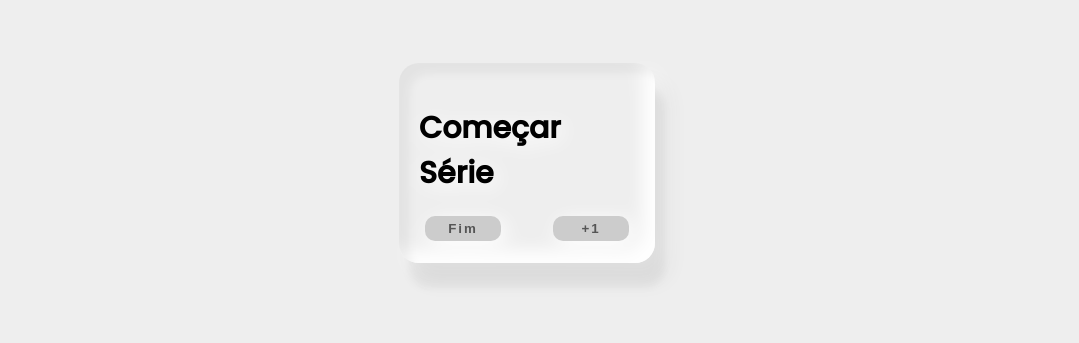
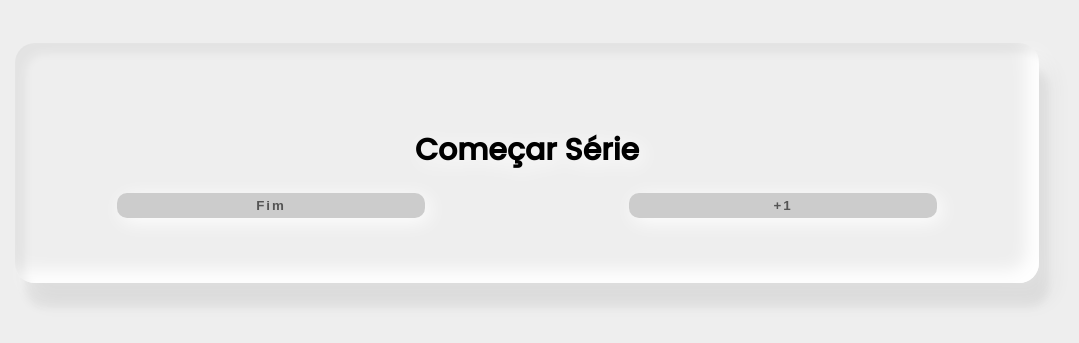
Before and after one commit to JoaoGuilhermeTest/botao, a plain HTML site: page index.html in a window 1280 px wide. Shown: the part 237-580 px from the top of the page, without its empty margins (113-1192 px from the left). Drawn offline with Linux system fonts and the light colour scheme.

Commit message:
Add files via upload

```diff
--- a/index.html
+++ b/index.html
@@ -22,8 +22,8 @@
             height: 100vh;
         }
         .content{
-            width: 20%;
-            height: 25%;
+            width: 80%;
+            height: 30%;
             display: flex;
             flex-direction: column;
             align-items: center;
```
